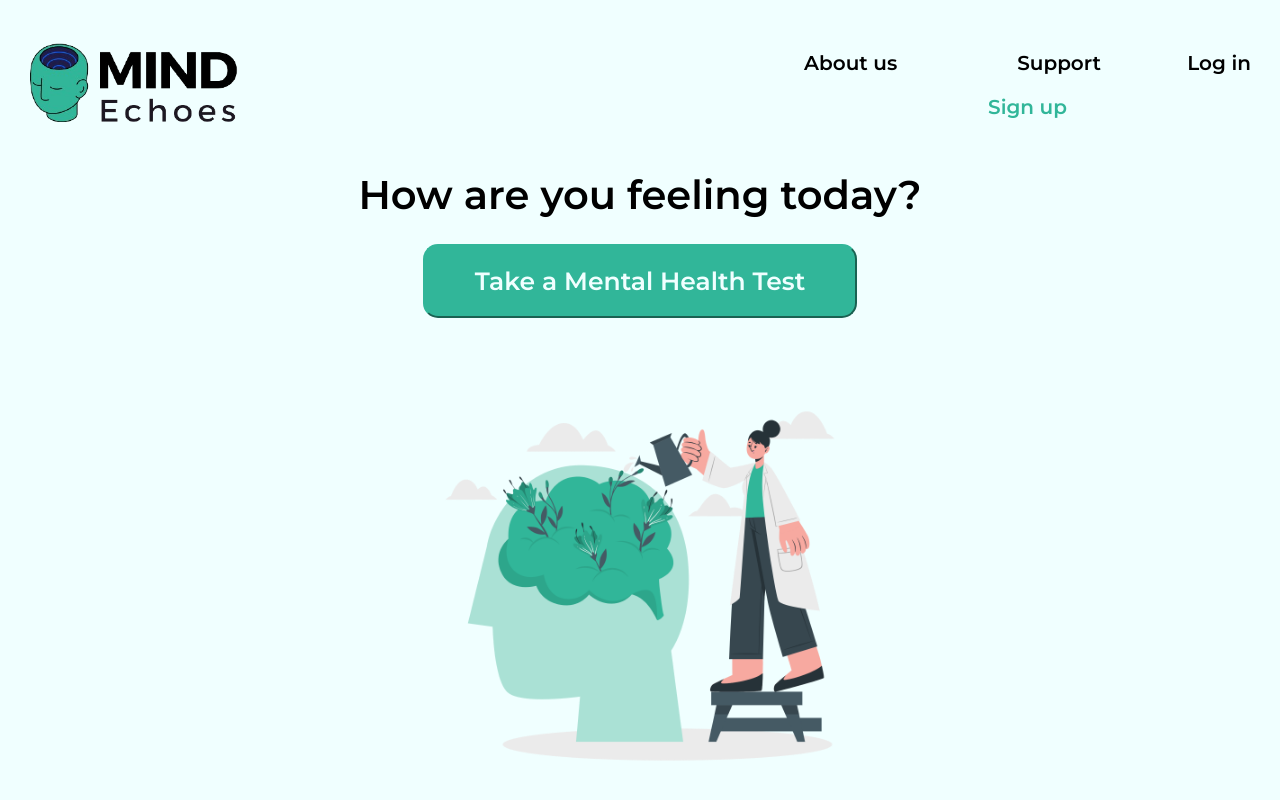
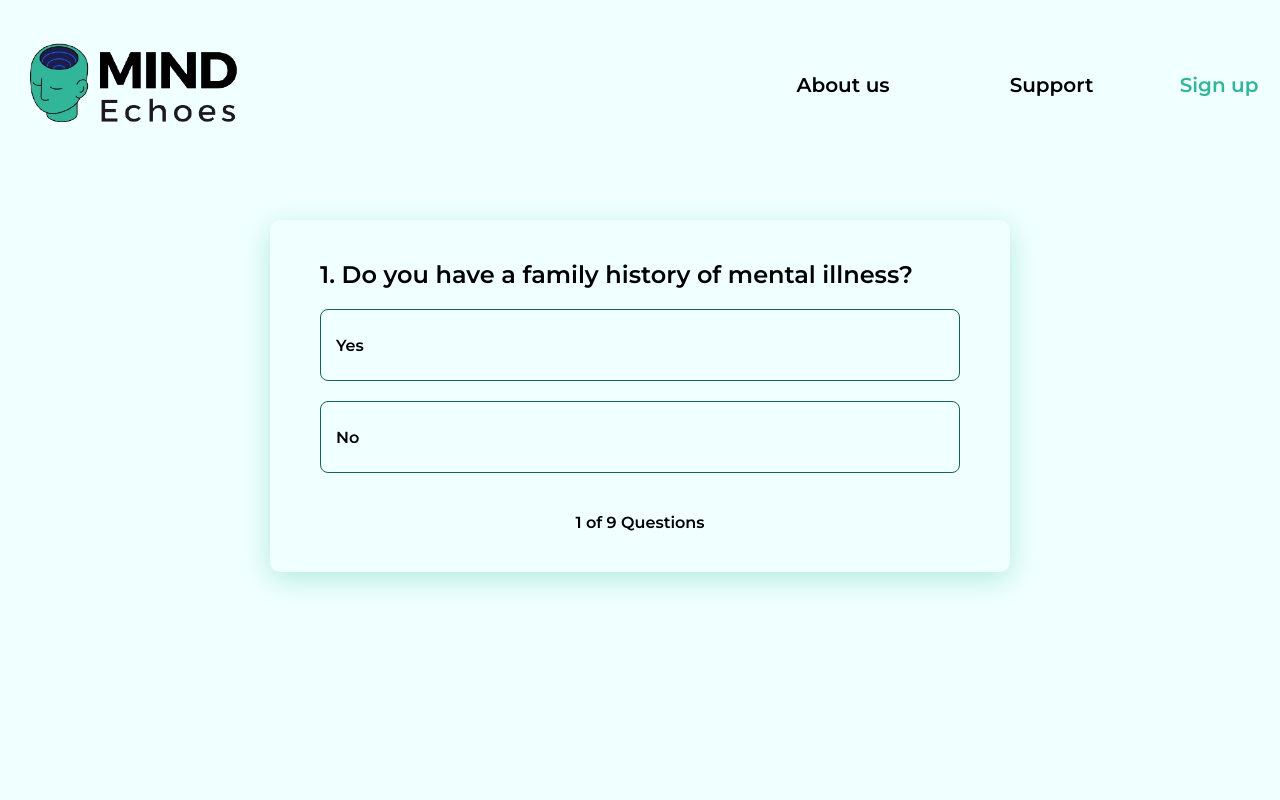
Before and after one commit to tanisha11do/mindechoes-frontend, a React (Create React App) app in the folder mindechoes/: page /Quiz in a window 1280 px wide. Shown: the top 800 px of the page. Built offline with nearby package versions, Linux system fonts and the light colour scheme.

Commit message:
Test interface added

```diff
--- a/mindechoes/package.json
+++ b/mindechoes/package.json
@@ -8,6 +8,7 @@
     "@testing-library/user-event": "^13.5.0",
     "react": "^18.2.0",
     "react-dom": "^18.2.0",
+    "react-router-dom": "^6.22.1",
     "react-scripts": "5.0.1",
     "web-vitals": "^2.1.4"
   },
--- a/mindechoes/src/App.jsx
+++ b/mindechoes/src/App.jsx
@@ -1,28 +1,18 @@
+import React from 'react';
+import {BrowserRouter as Router, Route, Routes} from 'react-router-dom';
+import Home from './Components/Home';
+import Quiz from './Components/Quiz';
 import './App.css';
-import Navbar from './Components/Navbar';
-import image1 from './assets/Section1.png';
-import image2 from './assets/Section2.png';
 
 function App() {
   return (
-    <div className="container">
-      <Navbar></Navbar>
-      <section className='section1'>
-        <div>
-          <h1>How are you feeling today?</h1>
-        <button className='testbtn'>Take a Mental Health Test</button>
-        </div>
-
-        <img src={image1} alt='' className='section1img'/>
-        <div><p>"You are the sky. Everything else is just the weather." - Pema Chödrön</p></div>
-      </section>
-      <section className='section2'>
-        <div>
-          <h1>Why take a Mental Health Test?</h1>
-          <h3>Mental health tests offer valuable insights into your emotional well-being. It's essential to remember that these tests are not diagnostic tools. They are meant to guide you and provide an indication of whether you might benefit from further evaluation by a mental health professional.</h3>
-        </div>
-        <img src={image2} alt="" className='section2img'/>
-      </section>
+    <div className='App'>
+    <Router>
+      <Routes>
+        <Route path="/" element = {<Home/>}/>
+        <Route path="/Quiz" element = {<Quiz/>}/>
+      </Routes>
+    </Router>
     </div>
   );
 }
--- /dev/null
+++ b/mindechoes/src/Components/Home.jsx
@@ -0,0 +1,35 @@
+import React from 'react';
+import Navbar from './Navbar';
+import image1 from '../assets/Section1.png';
+import image2 from '../assets/Section2.png';
+import '../App.css';
+import { Link } from 'react-router-dom';
+
+
+const Home = () => {
+  return (
+    <>
+    <div className="container">
+      <Navbar></Navbar>
+      <section className='section1'>
+        <div>
+          <h1>How are you feeling today?</h1>
+        <Link to="/Quiz"><button className='testbtn'>Take a Mental Health Test</button></Link>
+        </div>
+
+        <img src={image1} alt='' className='section1img'/>
+        <div><p>"You are the sky. Everything else is just the weather." - Pema Chödrön</p></div>
+      </section>
+      <section className='section2'>
+        <div>
+          <h1>Why take a Mental Health Test?</h1>
+          <h3>Mental health tests offer valuable insights into your emotional well-being. It's essential to remember that these tests are not diagnostic tools. They are meant to guide you and provide an indication of whether you might benefit from further evaluation by a mental health professional.</h3>
+        </div>
+        <img src={image2} alt="" className='section2img'/>
+      </section>
+    </div>
+    </>
+  )
+}
+
+export default Home;
--- a/mindechoes/src/Components/Navbar.css
+++ b/mindechoes/src/Components/Navbar.css
@@ -13,14 +13,14 @@
     background-color: azure;
 }
 
-ul{
+.navbar ul{
     list-style: none;
     text-align: center;
     flex: 1;
     margin-left: 400px;
 }
 
-ul li{
+.navbar ul li{
     display: inline-block;
     justify-content:flex-end;
     margin: 10px 20px 10px 100px;
--- a/mindechoes/src/Components/Navbar.jsx
+++ b/mindechoes/src/Components/Navbar.jsx
@@ -9,7 +9,6 @@ const Navbar = () => {
         <ul>
             <li>About us</li>
             <li><Dropdown></Dropdown></li>
-            <li>Log in</li>
             <li className='signup'>Sign up</li>
         </ul>
     </div>
--- /dev/null
+++ b/mindechoes/src/Components/Quiz.css
@@ -0,0 +1,46 @@
+.container2{
+    display:flex;
+    flex-direction: column;
+    gap: 20px;
+    border-radius: 10px;
+    width: 640px;
+    margin: auto;
+    margin-top: 50px;
+    box-shadow:#b2eade 0px 7px 29px 0px;
+    padding: 40px 50px;
+}
+
+body{
+    background-color: azure;
+}
+
+.container2 ul li{
+    display: flex;
+    align-items: center;
+    height: 70px;
+    padding-left: 15px;
+    border: 1px solid #146453;
+    border-radius: 8px;
+    margin-bottom: 20px;
+    cursor: pointer;
+}
+
+.container2 ul li:hover{
+    color: azure;
+    background-color: #31B699;
+}
+
+.container2 button{
+    width: 100px;
+    height: 30px;
+    background-color: #31B699;
+    border: #31B699;
+    color:azure;
+    border-radius: 5px;
+    cursor: pointer;
+    margin: auto;
+}
+
+.index{
+    margin: auto;
+}
--- /dev/null
+++ b/mindechoes/src/Components/Quiz.jsx
@@ -0,0 +1,102 @@
+import React,{useState} from 'react'
+import Navbar from './Navbar'
+import './Quiz.css'
+export default function Quiz() {
+  const questions = [{
+    questionText:'1. Do you have a family history of mental illness?',
+    answerOptions: [
+      { answerText:'Yes' },
+      { answerText:'No' },
+    ],
+  },
+  {
+    questionText:'2. Have you sought treatment for a mental health condition?',
+    answerOptions: [
+      { answerText:'Yes' },
+      { answerText:'No' },
+    ],
+  },
+  {
+    questionText:'3. If you have a mental health condition, do you feel that it interferes with your work?',
+    answerOptions: [
+      { answerText:'Sometimes' },
+      { answerText:'Never' },
+      { answerText:'Rarely' },
+      { answerText:'Often' },
+    ],
+  },
+  {
+    questionText:'4. Is your work primarily related to a tech company/organization?',
+    answerOptions: [
+      { answerText:'Yes' },
+      { answerText:'No' },
+    ],
+  },
+  {
+    questionText:'5. Is your anonymity protected if you choose to take advantage of mental health or substance abuse treatment?',
+    answerOptions: [
+      { answerText:"Don't know" },
+      { answerText:'Yes' },
+      { answerText:'No' },
+    ],
+  },
+  {
+    questionText:'6. Do you think that discussing a mental health issue with your family would have negative consequences?',
+    answerOptions: [
+      { answerText:'Yes' },
+      { answerText:'No' },
+      { answerText:'Maybe' },
+    ],
+  },
+  {
+    questionText:'7. Do you think that discussing a physical health issue with your family would have negative consequences?',
+    answerOptions: [
+      { answerText:'Yes' },
+      { answerText:'No' },
+      { answerText:'Maybe' },
+    ],
+  },
+  {
+    questionText:'8. Would you be willing to discuss a mental health issue with your coworkers?',
+    answerOptions: [
+      { answerText:'Yes' },
+      { answerText:'No' },
+      { answerText:'Some of them' },
+    ],
+  },
+  {
+    questionText:'9. Have you heard of or observed negative consequences among your friends/family with mental health conditions?',
+    answerOptions: [
+      { answerText:'Yes' },
+      { answerText:'No' },
+    ],
+  },
+];
+
+const [currentQuestion, setCurrentQuestion] = useState(0);
+
+const handleAnswerButtonClick = () => {
+  const nextQuestion = currentQuestion + 1;
+  if(nextQuestion<questions.length){
+    setCurrentQuestion(nextQuestion);
+  }
+  else{
+    alert("Test completed!")
+  }
+}
+  return (
+    <>
+    <Navbar></Navbar>
+    <div className='container2'>
+        <h2>{questions[currentQuestion].questionText}</h2>
+        <ul>
+            {questions[currentQuestion].answerOptions.map((answerOption)=>(
+              <li onClick={handleAnswerButtonClick}>{answerOption.answerText}</li>
+            ))}
+        </ul>
+        <div className='index'>{currentQuestion + 1} of {questions.length} Questions</div>
+    </div>
+    </>
+
+  )
+}
```
Also changed, not shown: 1 other file (tests, documents, lock files or other folders).
